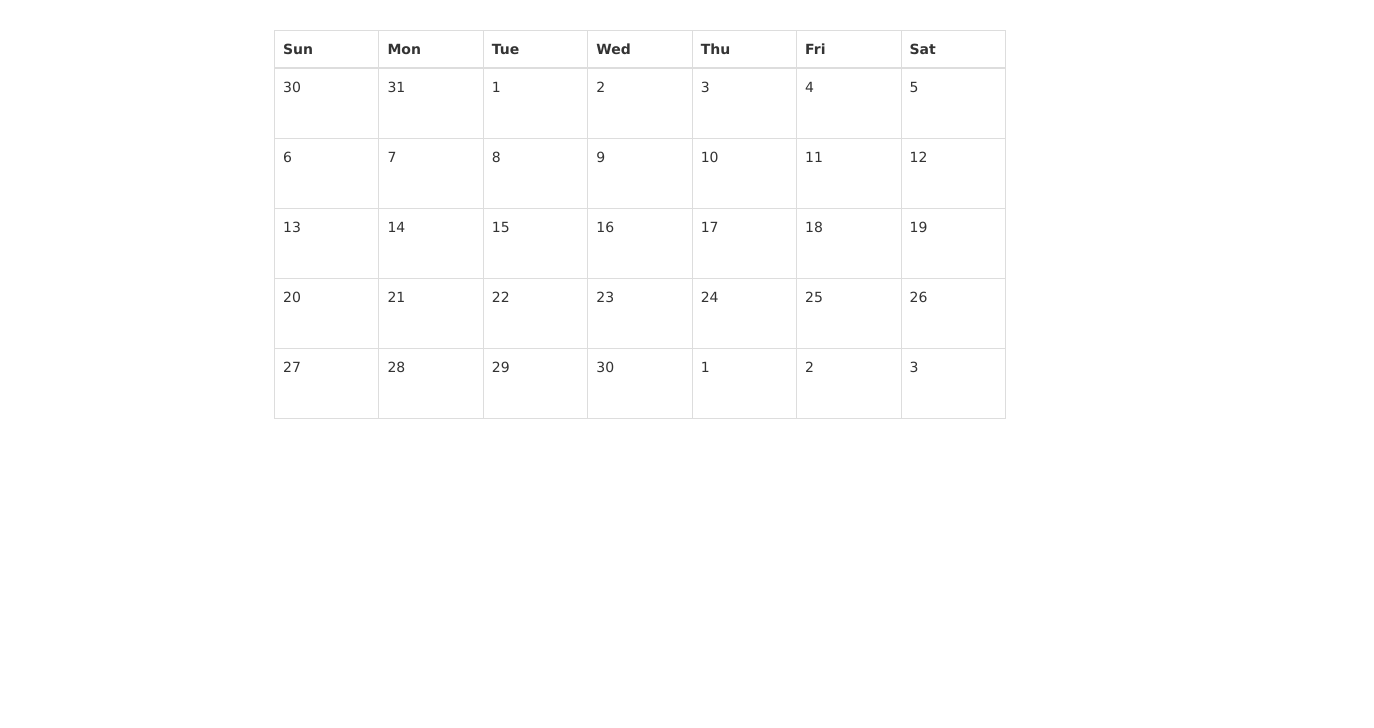
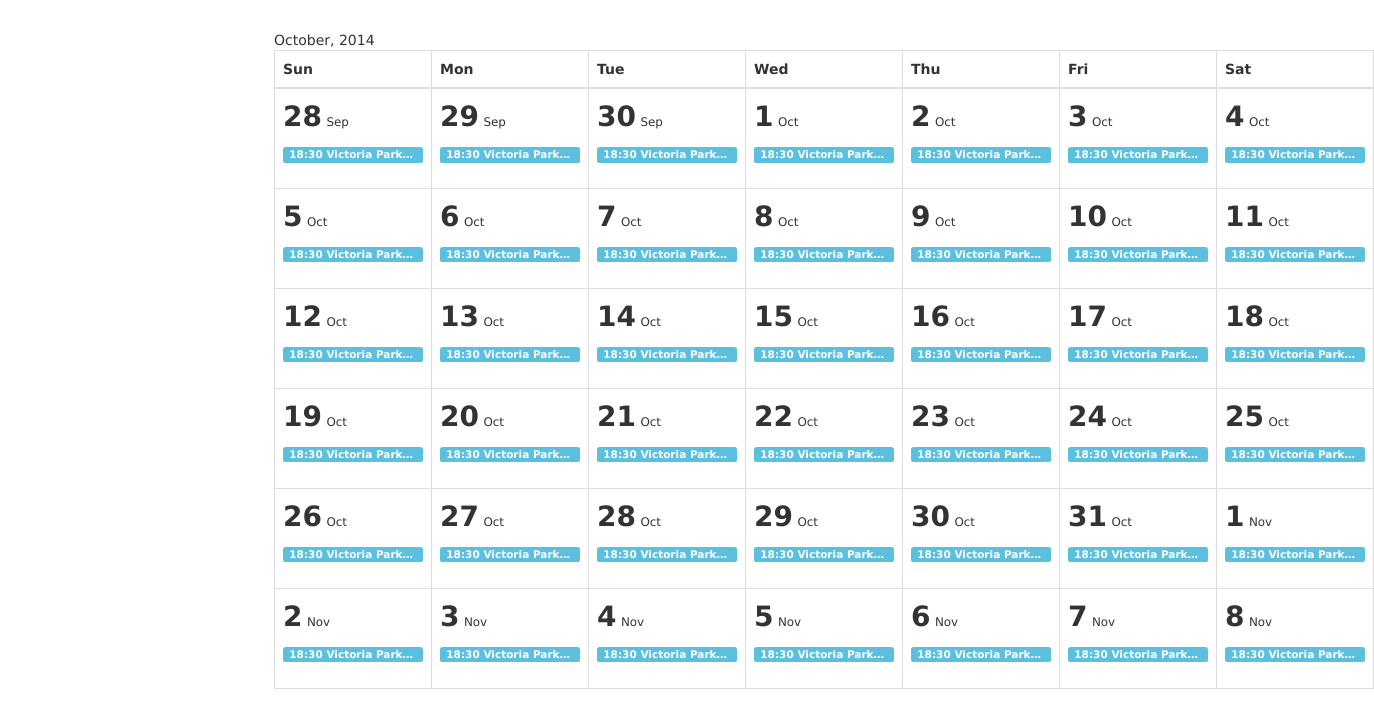
Before and after one commit to Harshitha-G/Angular.UnitTestDemo, a website: page canlendar.html in a window 1280 px wide. Shown: the whole page, 1374 px wide, since content can reach past the window. Drawn offline with Linux system fonts and the light colour scheme.

Commit message:
Implementing calendar view

```diff
--- a/canlendar.html
+++ b/canlendar.html
@@ -6,8 +6,9 @@
     <link href="styles/bootstrap.css" rel="stylesheet"/>
     <link href="styles/site.css" rel="stylesheet"/>
 </head>
-<body ng-controller="calendarController">
+<body ng-controller="CalendarController">
 <div class="site-content">
+    <span>{{currentDate | date:'MMMM, yyyy'}}</span>
     <div class="table-responsive">
         <table class="table table-bordered table-calendar">
             <thead>
@@ -22,50 +23,16 @@
             </tr>
             </thead>
             <tbody>
-            <tr>
-                <td>30</td>
-                <td>31</td>
-                <td>1</td>
-                <td>2</td>
-                <td>3</td>
-                <td>4</td>
-                <td>5</td>
-            </tr>
-            <tr>
-                <td>6</td>
-                <td>7</td>
-                <td>8</td>
-                <td>9</td>
-                <td>10</td>
-                <td>11</td>
-                <td>12</td>
-            </tr>
-            <tr>
-                <td>13</td>
-                <td>14</td>
-                <td>15</td>
-                <td>16</td>
-                <td>17</td>
-                <td>18</td>
-                <td>19</td>
-            </tr>
-            <tr>
-                <td>20</td>
-                <td>21</td>
-                <td>22</td>
-                <td>23</td>
-                <td>24</td>
-                <td>25</td>
-                <td>26</td>
-            </tr>
-            <tr>
-                <td>27</td>
-                <td>28</td>
-                <td>29</td>
-                <td>30</td>
-                <td>1</td>
-                <td>2</td>
-                <td>3</td>
+            <tr ng-repeat="week in getCalendarDates(2014,10)">
+                <td ng-repeat="date in week">
+                    <div>
+                    <span style="font-size: 200%;font-weight: bold;">{{date | date:'d'}}</span>
+                    <small>{{date | date:'MMM'}}</small>
+                    </div>
+                    <div style="margin-top: 10px;">
+                        <a href="#" class="label label-info" style="width:140px;display: inline-block;white-space: nowrap;overflow: hidden;text-overflow: ellipsis;-o-text-overflow: ellipsis;;">18:30 Victoria Park Toast</a>
+                    </div>
+                </td>
             </tr>
             </tbody>
         </table>
@@ -77,6 +44,7 @@
 <script src="scripts/vendor/bootstrap.js"></script>
 <script src="scripts/vendor/angular.js"></script>
 <script src="scripts/app.js"></script>
+<script src="scripts/calendarController.js"></script>
 
 </body>
 </html>
--- a/scripts/calendarController.js
+++ b/scripts/calendarController.js
@@ -4,24 +4,37 @@
 'use strict'
 
 angular.module('myApp').controller('CalendarController', function ($scope, $log) {
+    var weeks = [[],[],[],[],[],[]];
+    $scope.currentDate = new Date();
 
-    $scope.getCalendarDates = function (year, month) {
-        var dates = [];
+    $scope.getCalendarDates = function () {
+        var firstDate = getFirstCalendarDate($scope.currentDate.getFullYear(), $scope.currentDate.getMonth());
+        var index = 0;
 
-        var firstCalendarDate = getFirstCalendarDate(year, month);
-        var lastCalendarDate = getLastCalendarDate(year, month);
-        dates.push(new Date(firstCalendarDate));
+        for(var i=0;i<weeks.length;i++){
+            for(var j=0;j<7;j++){
+                var days = (i*7)+j;
 
-        while (firstCalendarDate < lastCalendarDate) {
-            firstCalendarDate.setDate(firstCalendarDate.getDate() + 1);
-            dates.push(new Date(firstCalendarDate));
+                var date = new Date(firstDate);
+                date.setDate(date.getDate()+days);
+                //console.log(date);
+                weeks[i][j] = date.toJSON();
+            }
         }
 
-        return dates;
+        return weeks;
+    }
+
+    $scope.setToNextMonth = function(){
+        //$scope.currentDate
+    }
+
+    $scope.setToPreviousMonth = function(){
+        calendarMonth --;
     }
 
     var getFirstCalendarDate = function (year, month) {
-        var firstDate = new Date(year, month - 1, 1);
+        var firstDate = new Date(year, month, 1);
         var weekDay = firstDate.getDay();
 
         while (weekDay != 0) {
@@ -31,16 +44,4 @@ angular.module('myApp').controller('CalendarController', function ($scope, $log)
 
         return firstDate;
     }
-
-    var getLastCalendarDate = function (year, month) {
-        var lastDate = new Date(year, month, 0);
-        var weekDay = lastDate.getDay();
-
-        while (weekDay != 6) {
-            lastDate.setDate(lastDate.getDate() + 1);
-            weekDay = lastDate.getDay();
-        }
-
-        return lastDate;
-    }
 });
--- a/styles/site.css
+++ b/styles/site.css
@@ -14,5 +14,5 @@ body {
 }
 .table-calendar > tbody > tr > td {
     width: 14%;
-    height: 70px;
+    height: 100px;
 }
```
Also changed, not shown: tests/calendarController.test.js (+5 -18 lines).
